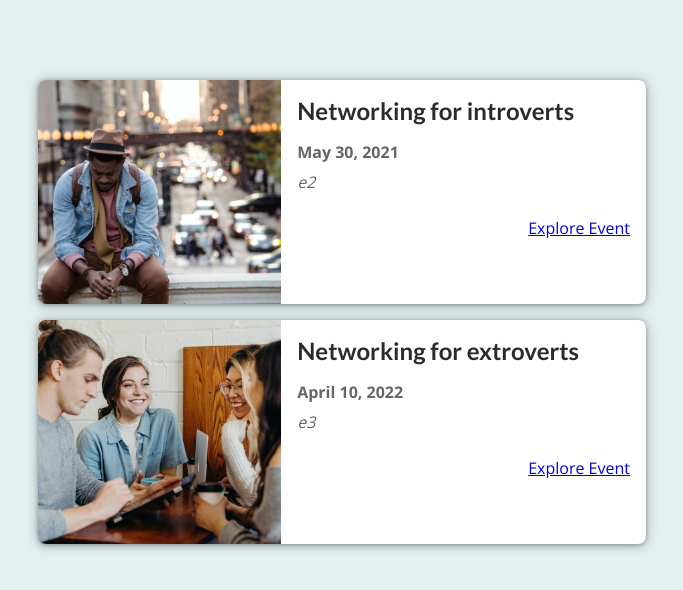
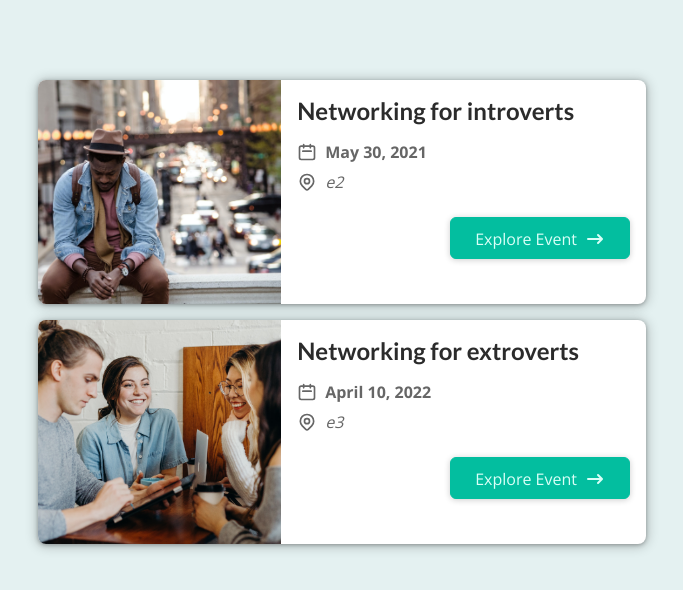
Before and after one commit to av-erencelik/event_planner, a Next.js app: page / in a window 1280 px wide. Shown: the top 590 px of the page, without its empty margins (298-981 px from the left). Built offline with nearby package versions, Linux system fonts and the light colour scheme.

Commit message:
added icons and button component

```diff
--- a/components/EventItem.tsx
+++ b/components/EventItem.tsx
@@ -1,6 +1,8 @@
-import Link from "next/link";
-import React from "react";
+import DateIcon from "./icons/date-icon";
+import AddressIcon from "./icons/address-icon";
+import ArrowRightIcon from "./icons/arrow-right-icon";
 import classes from "./EventItem.module.css";
+import Button from "./ui/Button";
 const EventItem = (props: {
   title: String;
   image: String;
@@ -23,13 +25,20 @@
           <h2>{title}</h2>
         </div>
         <div className={classes.date}>
+          <DateIcon />
           <time>{formattedDate}</time>
         </div>
         <div className={classes.address}>
+          <AddressIcon />
           <address>{formattedAddress}</address>
         </div>
         <div className={classes.actions}>
-          <Link href={`/events/${id}`}>Explore Event</Link>
+          <Button link={`/events/${id}`}>
+            <span>Explore Event</span>
+            <span className={classes.icon}>
+              <ArrowRightIcon />
+            </span>
+          </Button>
         </div>
       </div>
     </li>
--- /dev/null
+++ b/components/icons/address-icon.js
@@ -0,0 +1,25 @@
+function AddressIcon() {
+  return (
+    <svg
+      xmlns='http://www.w3.org/2000/svg'
+      fill='none'
+      viewBox='0 0 24 24'
+      stroke='currentColor'
+    >
+      <path
+        strokeLinecap='round'
+        strokeLinejoin='round'
+        strokeWidth={2}
+        d='M17.657 16.657L13.414 20.9a1.998 1.998 0 01-2.827 0l-4.244-4.243a8 8 0 1111.314 0z'
+      />
+      <path
+        strokeLinecap='round'
+        strokeLinejoin='round'
+        strokeWidth={2}
+        d='M15 11a3 3 0 11-6 0 3 3 0 016 0z'
+      />
+    </svg>
+  );
+}
+
+export default AddressIcon;
--- /dev/null
+++ b/components/icons/arrow-right-icon.js
@@ -0,0 +1,17 @@
+function ArrowRightIcon() {
+  return (
+    <svg
+      xmlns='http://www.w3.org/2000/svg'
+      viewBox='0 0 20 20'
+      fill='currentColor'
+    >
+      <path
+        fillRule='evenodd'
+        d='M12.293 5.293a1 1 0 011.414 0l4 4a1 1 0 010 1.414l-4 4a1 1 0 01-1.414-1.414L14.586 11H3a1 1 0 110-2h11.586l-2.293-2.293a1 1 0 010-1.414z'
+        clipRule='evenodd'
+      />
+    </svg>
+  );
+}
+
+export default ArrowRightIcon;
--- /dev/null
+++ b/components/icons/date-icon.js
@@ -0,0 +1,19 @@
+function DateIcon() {
+  return (
+    <svg
+      xmlns='http://www.w3.org/2000/svg'
+      fill='none'
+      viewBox='0 0 24 24'
+      stroke='currentColor'
+    >
+      <path
+        strokeLinecap='round'
+        strokeLinejoin='round'
+        strokeWidth={2}
+        d='M8 7V3m8 4V3m-9 8h10M5 21h14a2 2 0 002-2V7a2 2 0 00-2-2H5a2 2 0 00-2 2v12a2 2 0 002 2z'
+      />
+    </svg>
+  );
+}
+
+export default DateIcon;
--- /dev/null
+++ b/components/ui/Button.module.css
@@ -0,0 +1,18 @@
+.btn {
+  text-decoration: none;
+  cursor: pointer;
+  font: inherit;
+  background-color: #03be9f;
+  border: 1px solid #03be9f;
+  border-radius: 6px;
+  color: #dafff7;
+  padding: 0.5rem 1.5rem;
+  text-align: center;
+  box-shadow: 0 1px 6px rgba(0, 0, 0, 0.2);
+}
+
+.btn:hover,
+.btn:active {
+  background-color: #02afa1;
+  border-color: #02afa1;
+}
--- /dev/null
+++ b/components/ui/Button.tsx
@@ -0,0 +1,14 @@
+import Link from "next/link";
+import { ReactNode } from "react";
+import classes from "./Button.module.css";
+
+const Button = (props: { link: string; children: ReactNode[] }) => {
+  console.log(props.children);
+  return (
+    <Link href={props.link} className={classes.btn}>
+      {props.children}
+    </Link>
+  );
+};
+
+export default Button;
```
